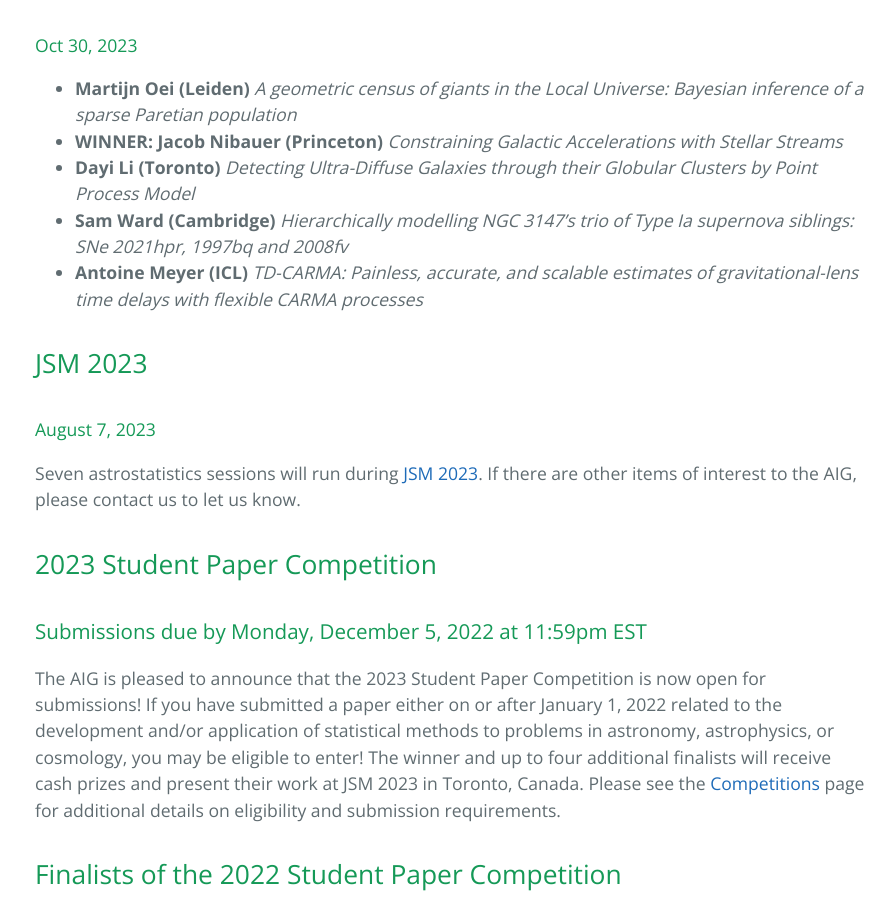
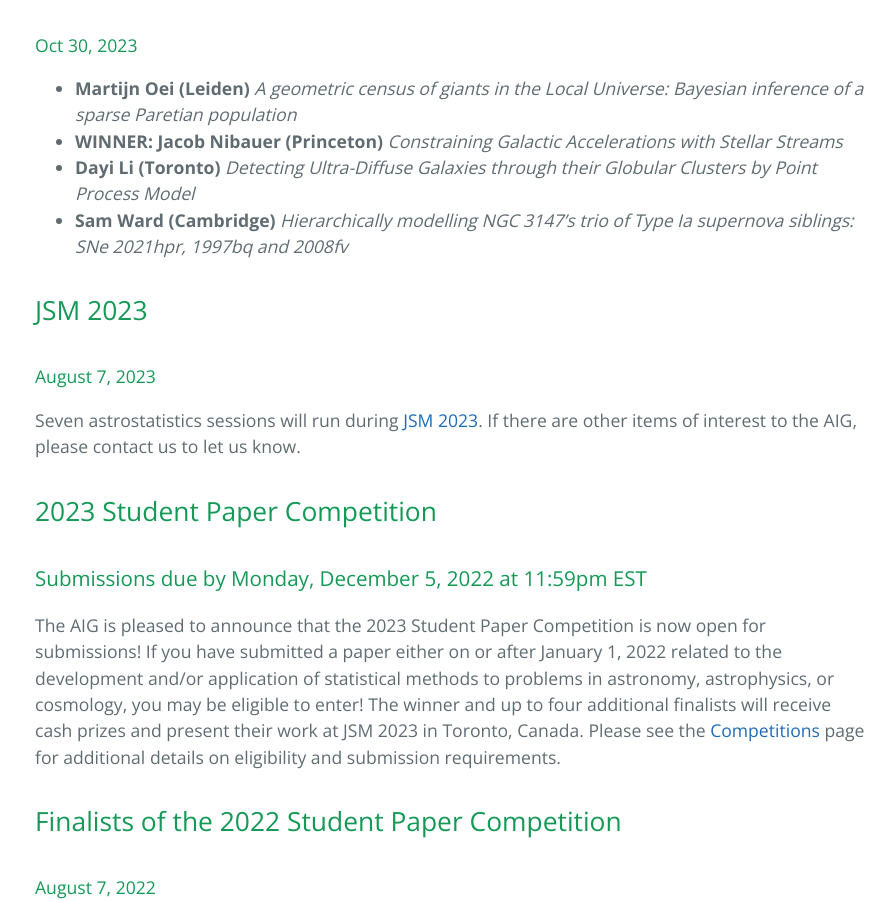
Before and after one commit to aigamstat/aigamstat.github.io, a Jekyll site: the page built from index.md, in a window 1280 px wide and 900 px high, scrolled down 2038 px. Shown: the whole window, without its empty margins (189-1084 px from the left). Built offline with Jekyll 4.4.1, drawn with Linux system fonts in a browser that asks for light colours.

Commit message:
jsm2023_disq
Removing disqualified contestants from JSM 2023 contest.

```diff
--- a/index.md
+++ b/index.md
@@ -32,7 +32,6 @@ The AIG is pleased to announce that the 2024 Student Paper Competition will soon
 - **WINNER: Jacob Nibauer (Princeton)** *Constraining Galactic Accelerations with Stellar Streams*
 - **Dayi Li (Toronto)** *Detecting Ultra-Diffuse Galaxies through their Globular Clusters by Point Process Model*
 - **Sam Ward (Cambridge)** *Hierarchically modelling NGC 3147’s trio of Type Ia supernova siblings: SNe 2021hpr, 1997bq and 2008fv*
-- **Antoine Meyer (ICL)** *TD-CARMA: Painless, accurate, and scalable estimates of gravitational-lens time delays with flexible CARMA processes*
 
 ## JSM 2023
 #### August 7, 2023
```
